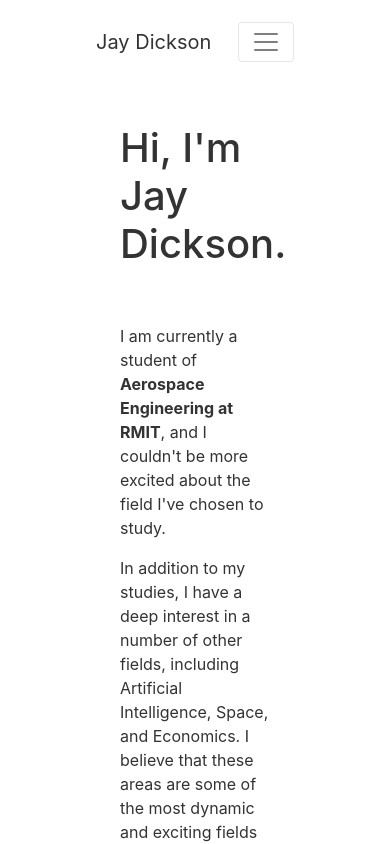
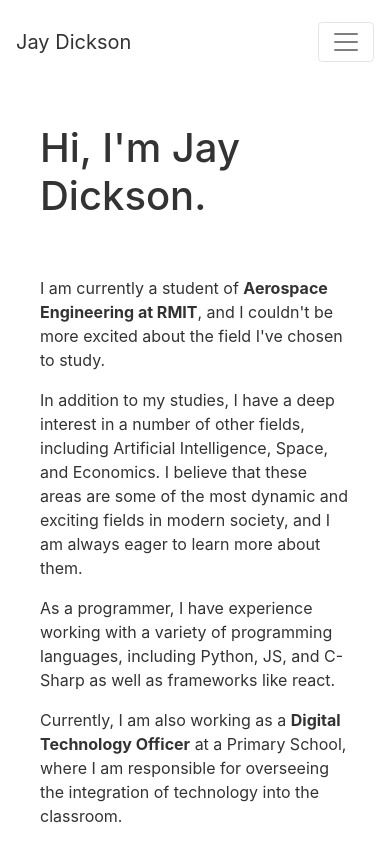
Before and after one commit to jaydickson02/Website, a Next.js app: page /about in a window 390 px wide. Shown: the top 844 px of the page. Built offline with nearby package versions, Linux system fonts and the light colour scheme.

Commit message:
Padding for cards

```diff
--- a/components/card.js
+++ b/components/card.js
@@ -3,7 +3,7 @@ export default function card(props){
     // Initialization for ES Users
 
     return(
-    <a href={props.link} class="block rounded-xl shadow-[0_2px_15px_-3px_rgba(0,0,0,0.07),0_10px_20px_-2px_rgba(0,0,0,0.04)] dark:bg-bulletGray h-72 mb-6 no-underline hover:no-underline transform hover:scale-105">
+    <a href={props.link} class="block rounded-xl shadow-[0_2px_15px_-3px_rgba(0,0,0,0.07),0_10px_20px_-2px_rgba(0,0,0,0.04)] dark:bg-bulletGray xs:h-96 md:h-80 mb-6 no-underline hover:no-underline transform hover:scale-105">
   <div
     class="relative overflow-hidden bg-cover bg-no-repeat"
     data-te-ripple-init
--- a/components/layout.js
+++ b/components/layout.js
@@ -30,7 +30,7 @@ let layout = (props) => {
     return (
         <div>
             <Head />
-            <div class="mainContainer" style={{ minHeight: '100vh', position: 'relative' }}>
+            <div class="md:pl-20 md:pr-20">
                 <Navbar activeLink={props.activeLink} />
                 {props.children}
                 <Footer render={props.footer}/>
--- a/pages/index.js
+++ b/pages/index.js
@@ -86,7 +86,7 @@ class index extends React.Component {
 
                 <Highlights />
 
-                <div class="mt-10">
+                <div class="mt-10 p-4">
                 <Row>
                     {/* <NewCard /> */}
                     {cards}
```
